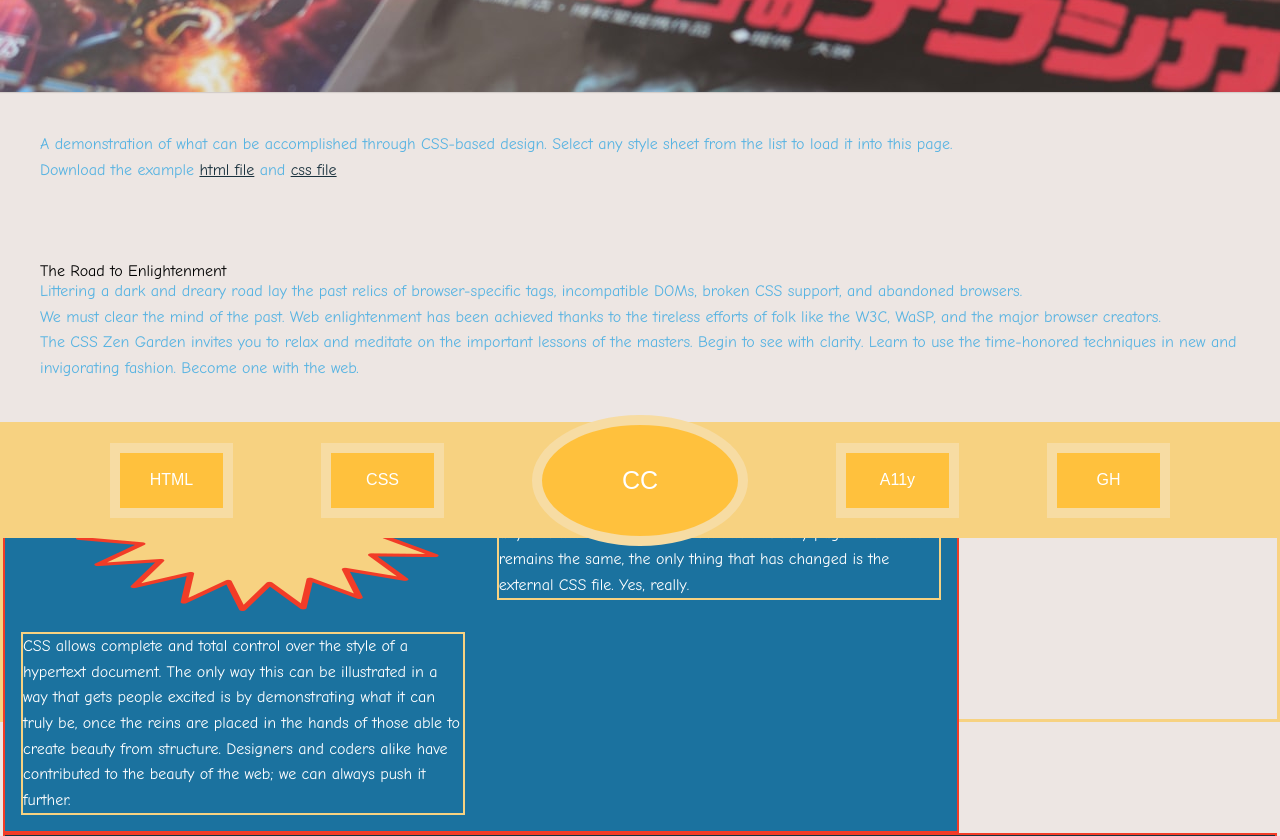
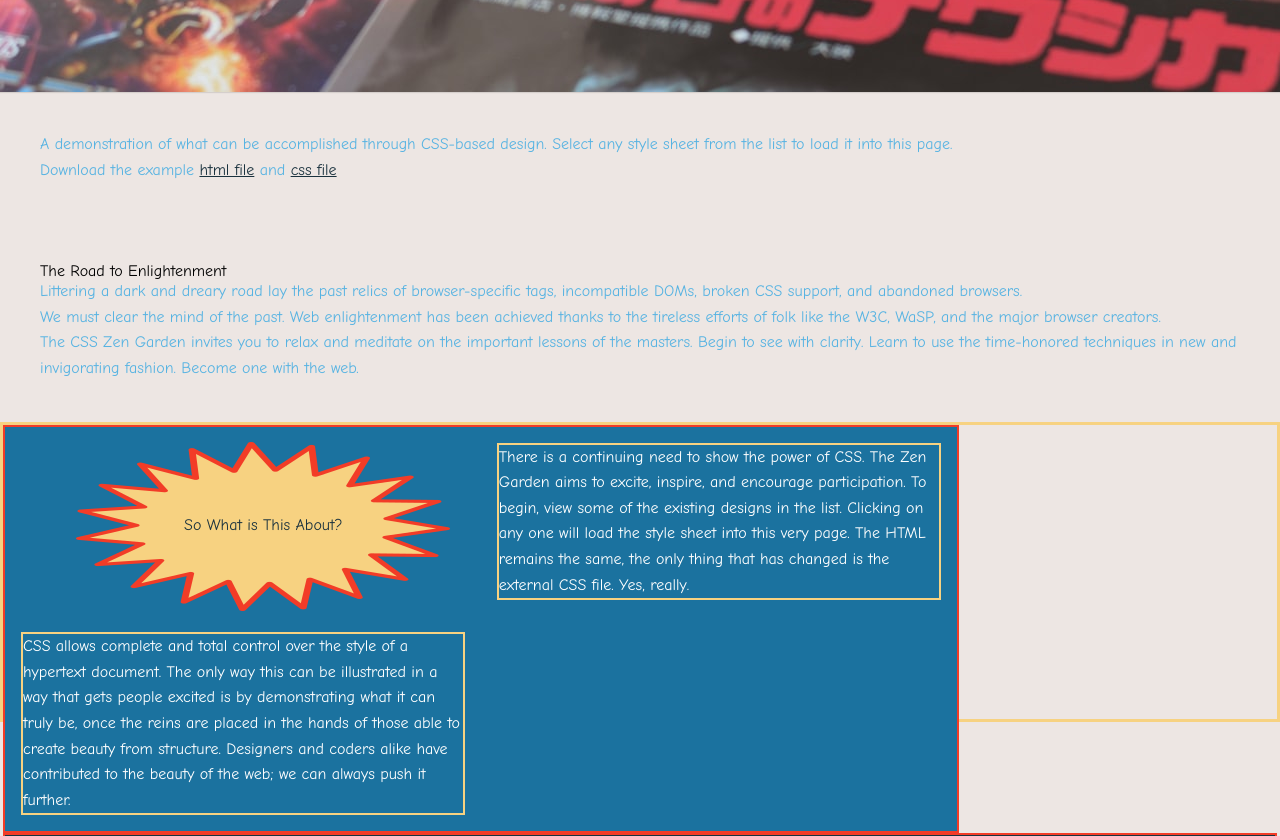
Before and after one commit to Dnozol/ZenGarden, a website: page src/index.html in a window 1280 px wide. Shown: the part 708-1544 px from the top of the page. Drawn offline with nearby package versions, Linux system fonts and the light colour scheme; files that its build step writes are made by us from their sources.

Commit message:
Non Sticky Footer

```diff
--- a/src/partials/_layout.scss
+++ b/src/partials/_layout.scss
@@ -157,16 +157,14 @@ footer{
 	display: flex;//x
 	justify-content: space-evenly;//x
 	align-items: flex-end;//x
-	position: sticky;
-	bottom: 0;
-	width: 100%;//x
+	position: sticky;//x
 	padding: 1.5%;
 	display: flex;
 	justify-content: space-evenly;
 	align-items: center;
 	width: 100%;
-	height: 100%;
-	overflow: visible;
+	height: 30%;
+  overflow: visible;
   }
 
   footer{
@@ -177,8 +175,8 @@ footer{
 	align-items: center;
 	border: 10px solid #F7DCA3;
 	background-color: #FFC13D;
-	width: 10%;//x
-	height: 100%;//x
+	width: 12.5%;//x
+	height: 170%;//x
 	margin-top: 15px;
 	margin-bottom: 15px;
 	text-decoration: none;
```
